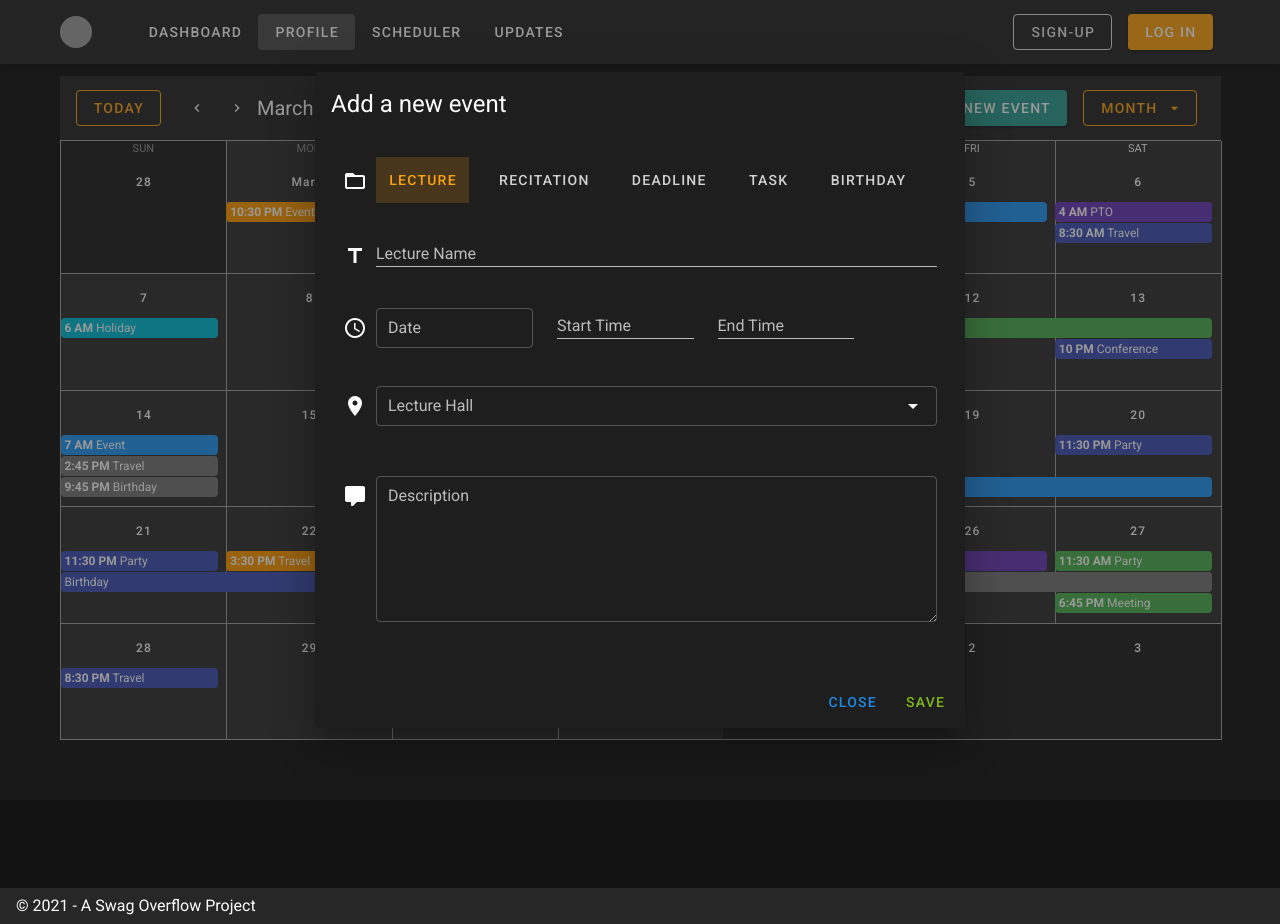
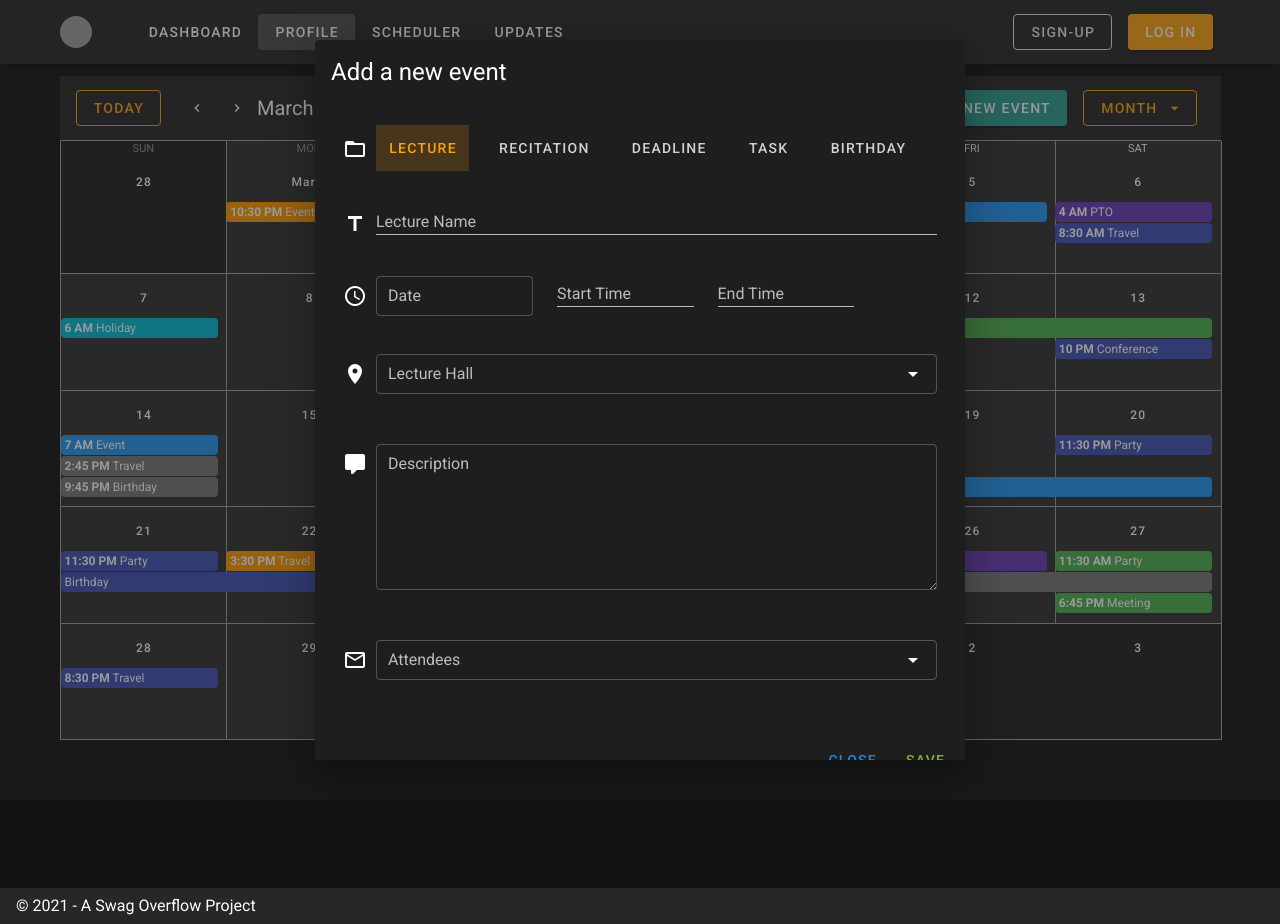
Before and after one commit to cse442-at-ub/cse442-project-swag-overflow, a Nuxt app in the folder front-end/: page /profile in a window 1280 px wide. Both pictures are taken after a click on the button "+ NEW EVENT". Built offline with nearby package versions, Linux system fonts and the light colour scheme; grey boxes are pictures that could not be loaded.

Commit message:
#16 Added attendees field to profile

```diff
--- a/front-end/pages/profile.vue
+++ b/front-end/pages/profile.vue
@@ -161,6 +161,20 @@
                                 label="Description"
                               ></v-textarea>
                             </v-col>
+
+                            <v-col cols="12">
+                              <v-autocomplete
+                                v-model="event_lecture.attendees"
+                                prepend-icon="mdi-email-outline"
+                                dense
+                                multiple
+                                outlined
+                                :items="friendsList"
+                                color="white"
+                                item-text="name"
+                                label="Attendees"
+                              ></v-autocomplete>
+                            </v-col>
                           </v-tab-item>
 
                           <v-tab-item>
@@ -225,6 +239,20 @@
                                 label="Recitation Hall"
                               ></v-autocomplete>
                             </v-col>
+
+                            <v-col cols="12">
+                              <v-autocomplete
+                                v-model="event_recitation.attendees"
+                                prepend-icon="mdi-email-outline"
+                                dense
+                                multiple
+                                outlined
+                                :items="friendsList"
+                                color="white"
+                                item-text="name"
+                                label="Attendees"
+                              ></v-autocomplete>
+                            </v-col>
                           </v-tab-item>
 
                           <v-tab-item>
@@ -272,7 +300,7 @@
                               >
                                 <v-text-field
                                   dense
-                                  v-model="event_recitation.end_time"
+                                  v-model="event_deadline.end_time"
                                   label= "Due Time"
                                 ></v-text-field>
                               </v-col>
@@ -280,13 +308,28 @@
 
                             <v-col cols="12">
                               <v-textarea
-                                v-model="event_lecture.description"
+                                v-model="event_deadline.notes"
                                 prepend-icon="mdi-comment"
                                 dense
                                 outlined
                                 label="Description"
                               ></v-textarea>
                             </v-col>
+
+                            <v-col cols="12">
+                              <v-autocomplete
+                                v-model="event_deadline.attendees"
+                                prepend-icon="mdi-email-outline"
+                                dense
+                                multiple
+                                outlined
+                                :items="friendsList"
+                                color="white"
+                                item-text="name"
+                                label="Project Partners"
+                              ></v-autocomplete>
+                            </v-col>
+
                           </v-tab-item>
 
                           <v-tab-item>
@@ -459,7 +502,8 @@ export default {
           start_time: null,
           end_time: null,
           hall: '',
-          description: ''
+          description: '',
+          attendees: []
       },
       event_recitation: {
           name: '',
@@ -467,6 +511,7 @@ export default {
           start_time: null,
           end_time: null,
           hall: '',
+          attendees: []
       },
       event_deadline: {
           course: '',
@@ -474,7 +519,8 @@ export default {
           start_date: null,
           end_date: null,
           end_time: null,
-          notes: ''
+          notes: '',
+          attendees: []
       },
       event_task: {
           title: '',
@@ -489,6 +535,11 @@ export default {
           { name: 'Talbert Hall', abbr: 'TB', id: 4 },
           { name: 'Norton Hall', abbr: 'NT', id: 5 },
       ],
+      friendsList: [
+        {name: 'Mike', abbr: 'MC', id: 1},
+        {name: 'Adarsh', abbr: 'AS', id: 2},
+        {name: 'Truong', abbr: 'TP', id: 3},
+      ]
     }),
 
     mounted () {
```
